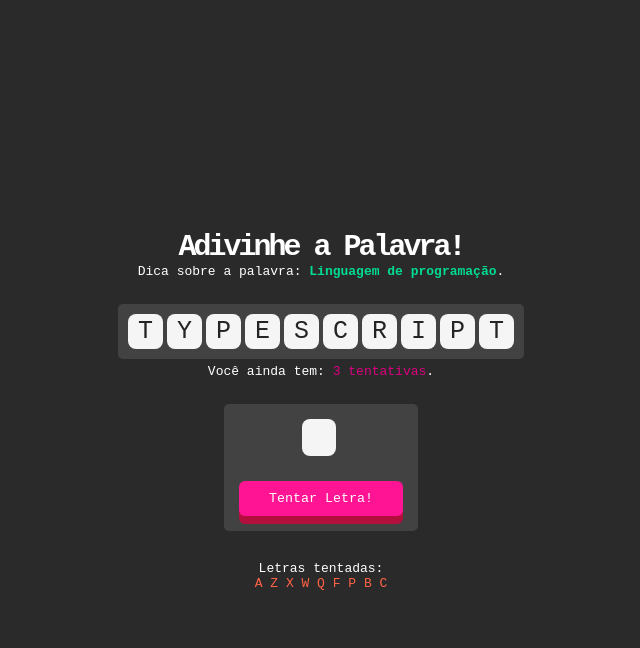
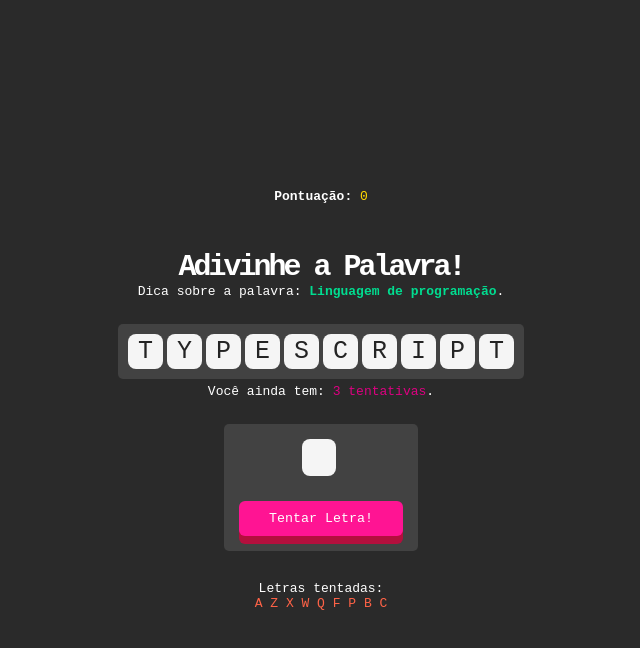
Before and after one commit to mathieuz/secret-word, a React (Vite) app: page / in a window 1280 px wide. Both pictures are taken after a click on the button "Começar Jogo!". Shown: the top 648 px of the page, without its empty margins (319-959 px from the left). Built offline with nearby package versions, Linux system fonts and the light colour scheme.

Commit message:
feat: estrutura do GameScreen

```diff
--- a/src/screens/GameScreen/GameScreen.module.css
+++ b/src/screens/GameScreen/GameScreen.module.css
@@ -65,3 +65,7 @@
 .triedLettersContainer {
     color: tomato;
 }
+
+.score {
+    color: gold;
+}
--- a/src/screens/GameScreen/index.tsx
+++ b/src/screens/GameScreen/index.tsx
@@ -11,6 +11,9 @@
 const GameScreen: React.FC = () => {
     return (
         <div className={styles.container}>
+            <div className={styles.column}>
+                <span className={styles.text}><b>Pontuação:</b> <span className={styles.score}>0</span></span>
+            </div>
             <div className={styles.column}>
                 <h1 className={`${styles.title} ${styles.textAlignCenter}`}>Adivinhe a Palavra!</h1>
                 <span className={`${styles.text} ${styles.textAlignCenter}`}>Dica sobre a palavra: <span className={styles.wordTip}>Linguagem de programação</span>.</span>
```
